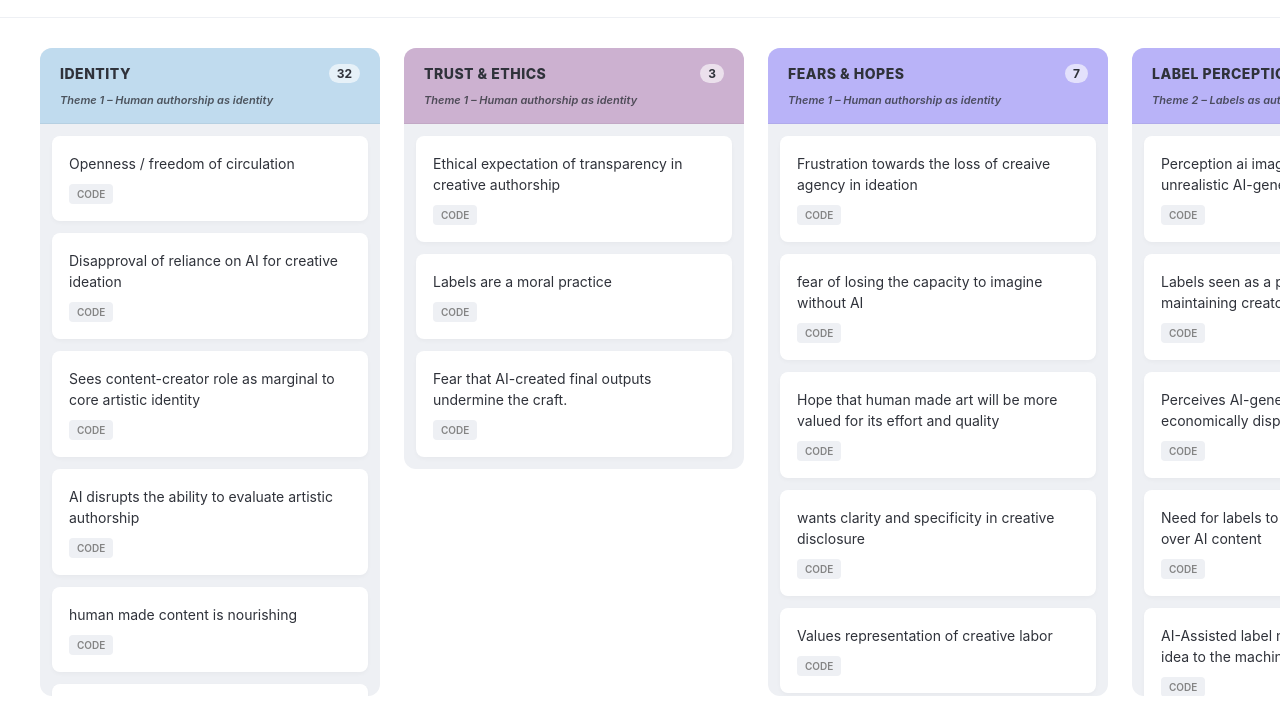
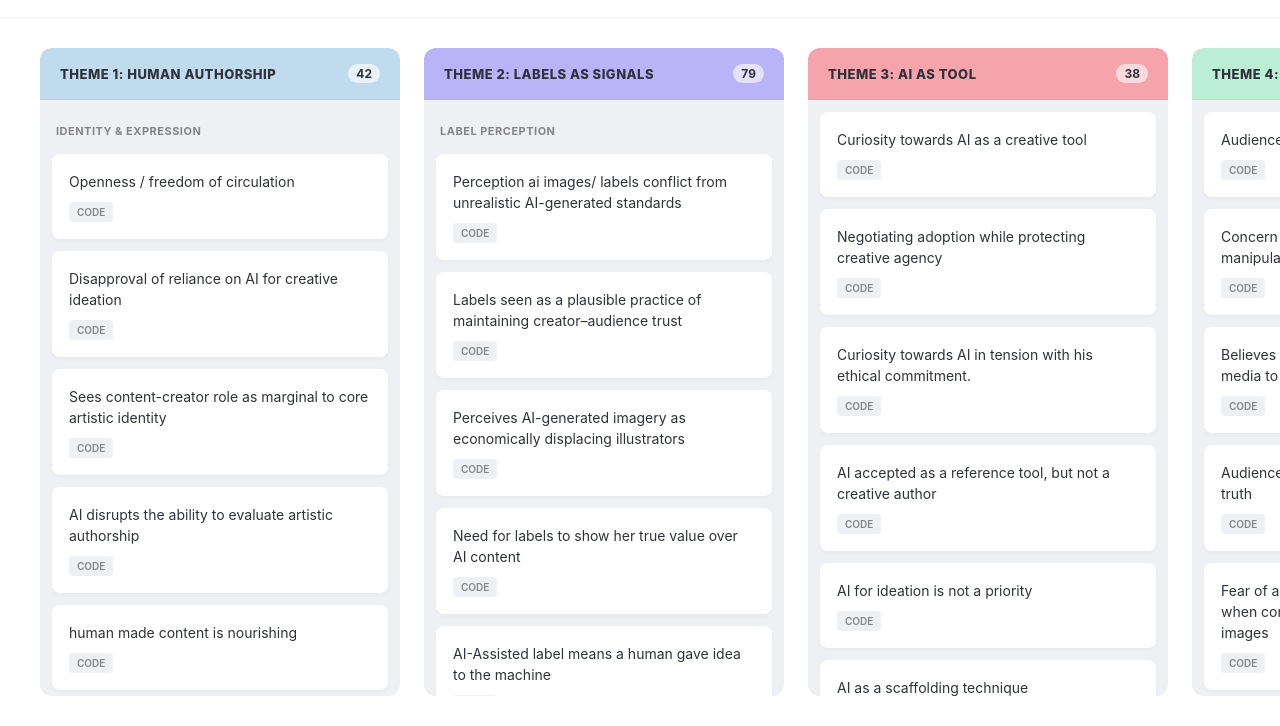
Before and after one commit to lu1829/Paalini-s-App, a plain HTML site: page codebook.html in a window 1280 px wide. Shown: the part 74-800 px from the top of the page. Drawn offline with Linux system fonts and the light colour scheme.

Commit message:
Update codebook.html

```diff
--- a/codebook.html
+++ b/codebook.html
@@ -3,7 +3,7 @@
 <head>
     <meta charset="UTF-8">
     <meta name="viewport" content="width=device-width, initial-scale=1.0">
-    <title>AI Sentiment Analysis - Thematic Board</title>
+    <title>AI Sentiment - Consolidated Themes</title>
     <style>
         :root {
             /* Palette Definition */
@@ -68,8 +68,8 @@
         /* Column Styles */
         .column {
             background-color: var(--bg-panel);
-            min-width: 340px;
-            max-width: 340px;
+            min-width: 360px; /* Slightly wider to accommodate merged content */
+            max-width: 360px;
             border-radius: 12px;
             display: flex;
             flex-direction: column;
@@ -88,6 +88,7 @@
             flex-direction: column;
             gap: 6px;
             border-bottom: 1px solid rgba(0,0,0,0.05);
+            z-index: 10;
         }
 
         .header-top {
@@ -99,16 +100,8 @@
         .col-title {
             font-weight: 800;
             text-transform: uppercase;
-            font-size: 14px;
+            font-size: 13px;
             letter-spacing: 0.5px;
-        }
-
-        .theme-badge {
-            font-size: 11px;
-            font-weight: 600;
-            opacity: 0.8;
-            font-style: italic;
-            margin-top: 4px;
         }
 
         .card-count {
@@ -127,6 +120,18 @@
             display: flex;
             flex-direction: column;
             gap: 12px;
+        }
+
+        /* Subsection separators within columns */
+        .subsection-title {
+            font-size: 11px;
+            font-weight: 700;
+            color: var(--text-secondary);
+            text-transform: uppercase;
+            margin-top: 12px;
+            margin-bottom: 4px;
+            padding-left: 4px;
+            letter-spacing: 0.5px;
         }
 
         /* Individual Card Styles */
@@ -167,7 +172,6 @@
         .col-purple { background-color: var(--accent-purple); }
         .col-green { background-color: var(--accent-green); }
         .col-red { background-color: var(--accent-red); }
-        .col-lilac { background-color: var(--accent-lilac); }
 
         /* Scrollbar Styling */
         ::-webkit-scrollbar {
@@ -191,7 +195,7 @@
 
     <header>
         <h1>AI Sentiment Analysis</h1>
-        <p class="subtitle">Columns mapped to core themes: Identity, Labels, Tools, and Platform Dynamics</p>
+        <p class="subtitle">Consolidated View: 4 Core Themes</p>
     </header>
 
     <div class="board-container">
@@ -199,12 +203,12 @@
         <div class="column">
             <div class="column-header col-blue">
                 <div class="header-top">
-                    <span class="col-title">Identity</span>
-                    <span class="card-count">32</span>
+                    <span class="col-title">Theme 1: Human Authorship</span>
+                    <span class="card-count">42</span>
                 </div>
-                <div class="theme-badge">Theme 1 – Human authorship as identity</div>
             </div>
             <div class="card-list">
+                <div class="subsection-title">Identity & Expression</div>
                 <div class="card"><div class="card-text">Openness / freedom of circulation</div><div class="card-type">code</div></div>
                 <div class="card"><div class="card-text">Disapproval of reliance on AI for creative ideation</div><div class="card-type">code</div></div>
                 <div class="card"><div class="card-text">Sees content-creator role as marginal to core artistic identity</div><div class="card-type">code</div></div>
@@ -238,33 +242,13 @@
                 <div class="card"><div class="card-text">Fear of losing critical judgement / ai as a threat to professional visual discernment</div><div class="card-type">code</div></div>
                 <div class="card"><div class="card-text">Perfection as a cue of synthetic origin</div><div class="card-type">code</div></div>
                 <div class="card"><div class="card-text">Artist identity rooted in idea generation</div><div class="card-type">code</div></div>
-            </div>
-        </div>
 
-        <div class="column">
-            <div class="column-header col-lilac">
-                <div class="header-top">
-                    <span class="col-title">Trust & Ethics</span>
-                    <span class="card-count">3</span>
-                </div>
-                <div class="theme-badge">Theme 1 – Human authorship as identity</div>
-            </div>
-            <div class="card-list">
+                <div class="subsection-title">Trust & Ethics</div>
                 <div class="card"><div class="card-text">Ethical expectation of transparency in creative authorship</div><div class="card-type">code</div></div>
                 <div class="card"><div class="card-text">Labels are a moral practice</div><div class="card-type">code</div></div>
                 <div class="card"><div class="card-text">Fear that AI-created final outputs undermine the craft.</div><div class="card-type">code</div></div>
-            </div>
-        </div>
 
-        <div class="column">
-            <div class="column-header col-purple">
-                <div class="header-top">
-                    <span class="col-title">Fears & Hopes</span>
-                    <span class="card-count">7</span>
-                </div>
-                <div class="theme-badge">Theme 1 – Human authorship as identity</div>
-            </div>
-            <div class="card-list">
+                <div class="subsection-title">Fears & Hopes</div>
                 <div class="card"><div class="card-text">Frustration towards the loss of creaive agency in ideation</div><div class="card-type">code</div></div>
                 <div class="card"><div class="card-text">fear of losing the capacity to imagine without AI</div><div class="card-type">code</div></div>
                 <div class="card"><div class="card-text">Hope that human made art will be more valued for its effort and quality</div><div class="card-type">code</div></div>
@@ -275,15 +259,16 @@
             </div>
         </div>
 
+
         <div class="column">
             <div class="column-header col-purple">
                 <div class="header-top">
-                    <span class="col-title">Label Perception</span>
-                    <span class="card-count">61</span>
+                    <span class="col-title">Theme 2: Labels as Signals</span>
+                    <span class="card-count">79</span>
                 </div>
-                <div class="theme-badge">Theme 2 – Labels as authorship signals</div>
             </div>
             <div class="card-list">
+                <div class="subsection-title">Label Perception</div>
                 <div class="card"><div class="card-text">Perception ai images/ labels conflict from unrealistic AI-generated standards</div><div class="card-type">code</div></div>
                 <div class="card"><div class="card-text">Labels seen as a plausible practice of maintaining creator–audience trust</div><div class="card-type">code</div></div>
                 <div class="card"><div class="card-text">Perceives AI-generated imagery as economically displacing illustrators</div><div class="card-type">code</div></div>
@@ -346,18 +331,8 @@
                 <div class="card"><div class="card-text">AI-Assisted label shows ambiguous authorship</div><div class="card-type">code</div></div>
                 <div class="card"><div class="card-text">AI-generated label maintains trust and awareness in realistic but synthetic media</div><div class="card-type">code</div></div>
                 <div class="card"><div class="card-text">AI-generated label transforms perception of the image's origin</div><div class="card-type">code</div></div>
-            </div>
-        </div>
 
-        <div class="column">
-            <div class="column-header col-blue">
-                <div class="header-top">
-                    <span class="col-title">Label Functions</span>
-                    <span class="card-count">18</span>
-                </div>
-                <div class="theme-badge">Theme 2 – Labels as authorship signals</div>
-            </div>
-            <div class="card-list">
+                <div class="subsection-title">Label Functions</div>
                 <div class="card"><div class="card-text">Labels as a practice of maintaining creator–audience trust</div><div class="card-type">code</div></div>
                 <div class="card"><div class="card-text">Sees labels as a solution to restore user agency sees labels as segmentation cues that sort audiences by content preference</div><div class="card-type">code</div></div>
                 <div class="card"><div class="card-text">Human-made label frames creation as a competence of identities with AI</div><div class="card-type">code</div></div>
@@ -382,10 +357,9 @@
         <div class="column">
             <div class="column-header col-red">
                 <div class="header-top">
-                    <span class="col-title">AI Tools / Process</span>
+                    <span class="col-title">Theme 3: AI as Tool</span>
                     <span class="card-count">38</span>
                 </div>
-                <div class="theme-badge">Theme 3 – AI as production tool, not co-author</div>
             </div>
             <div class="card-list">
                 <div class="card"><div class="card-text">Curiosity towards AI as a creative tool</div><div class="card-type">code</div></div>
@@ -431,10 +405,9 @@
         <div class="column">
             <div class="column-header col-green">
                 <div class="header-top">
-                    <span class="col-title">Platform Ecosystem</span>
+                    <span class="col-title">Theme 4: Platform Dynamics</span>
                     <span class="card-count">20</span>
                 </div>
-                <div class="theme-badge">Theme 4 – Platform dynamics</div>
             </div>
             <div class="card-list">
                 <div class="card"><div class="card-text">Audience lacks critical visual discernment</div><div class="card-type">code</div></div>
```
